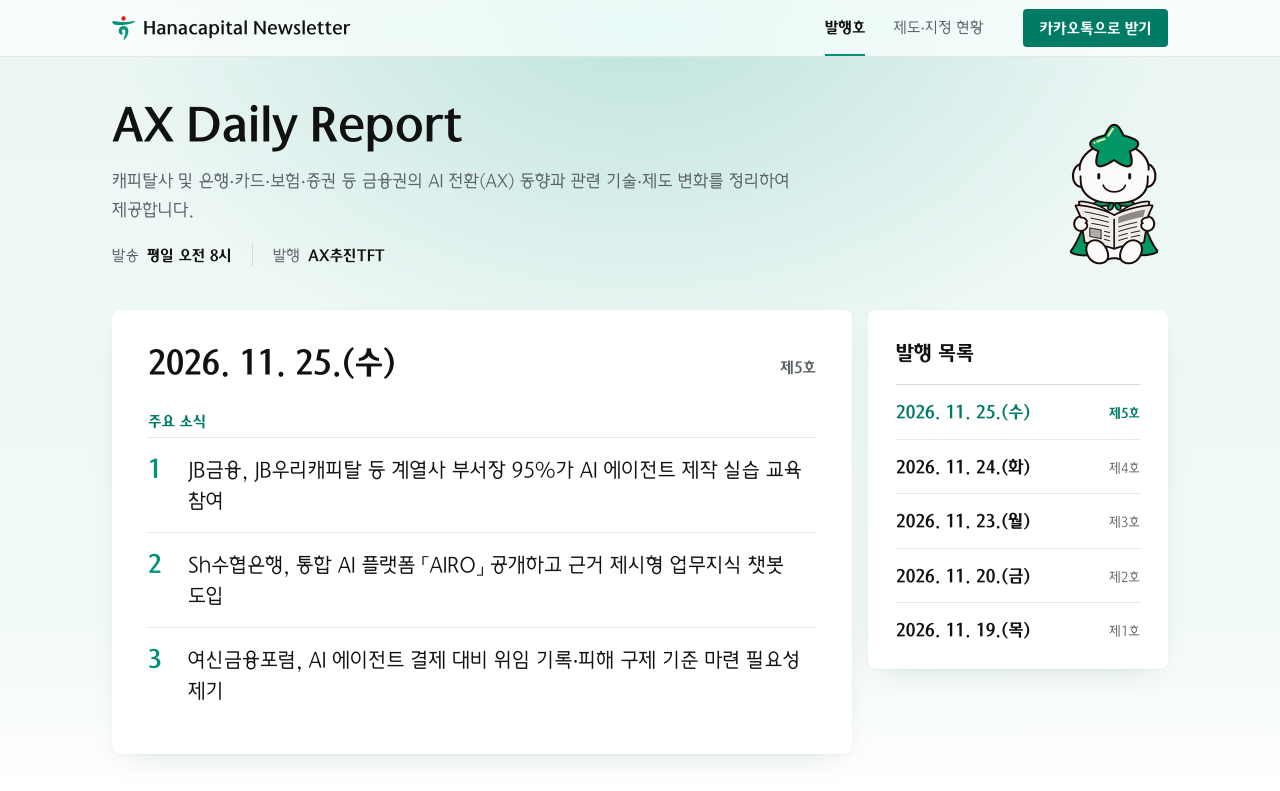
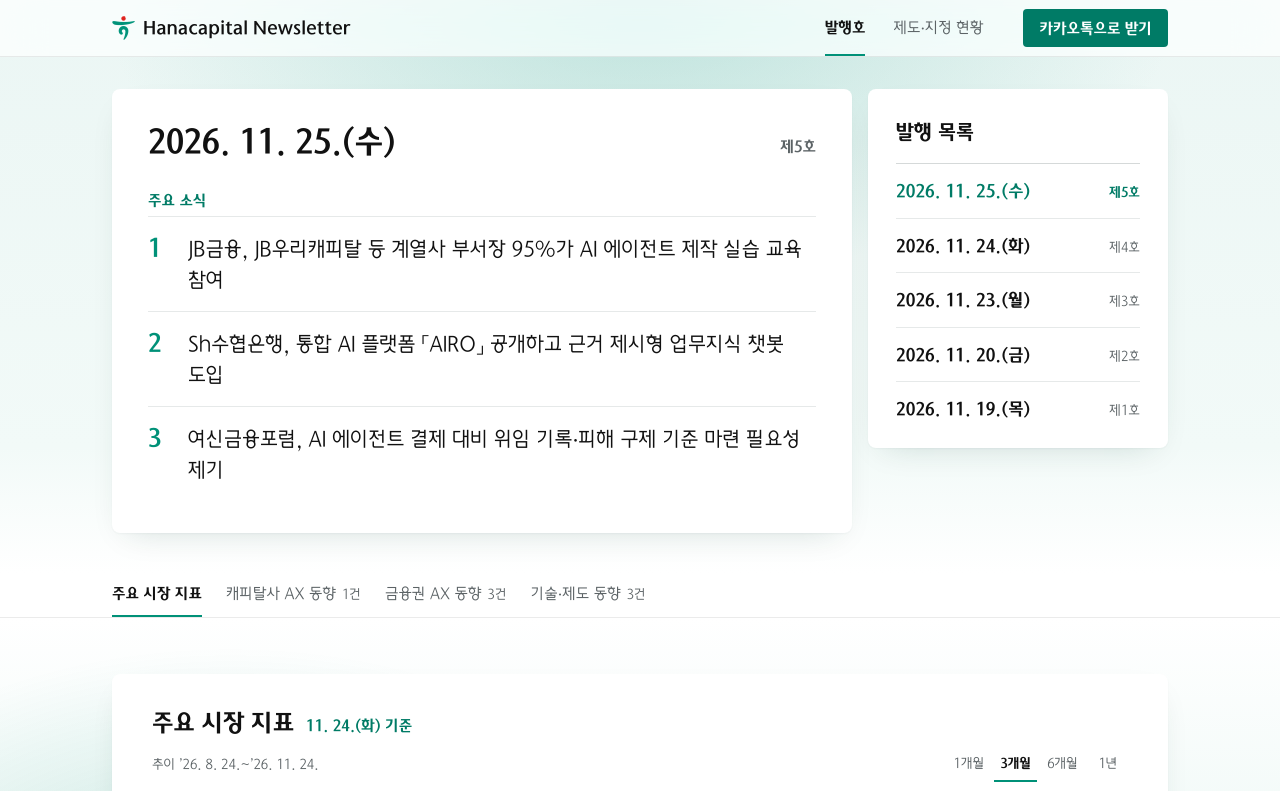
Before and after one commit to ingstats/axdaily, a plain HTML site: page index.html in a window 1280 px wide. Shown: the top 791 px of the page. Drawn offline with Linux system fonts and the light colour scheme.

Commit message:
첫 화면 제목 영역(제목·설명·발송/발행·마스코트) 삭제
- 화면에 보이지 않는 페이지 제목(h1)만 남김
- 발행호 패널이 상단 바 바로 아래에서 시작하도록 위 여백 조정

Co-Authored-By: Claude Opus 5.5 <noreply@anthropic.com>
Claude-Session: https://claude.ai/code/session_01RBAnW1uLVe5dnjXhFhkEBM

```diff
--- a/index.html
+++ b/index.html
@@ -452,7 +452,7 @@
     .jump{top:var(--hh)}
     section.sec,.arch-m,.news-box{scroll-margin-top:calc(var(--hh) + 56px)}
   }
-  .band{background:transparent;padding:16px 0 40px}
+  .band{background:transparent;padding:32px 0 40px}
   .panel,.arch{border-radius:var(--r-md);box-shadow:var(--sh-lift)}
   .wl-n .s{font-size:12px}
 
@@ -554,7 +554,7 @@
   }
   @media (max-width:860px){
     .sh{font-size:22px}
-    .band{padding:0 0 24px}
+    .band{padding:12px 0 24px}
     .band .wrap{padding:0 8px}
     .arch-m{margin:48px 0 0}
     .ft-top{grid-template-columns:1fr}
@@ -658,19 +658,7 @@
 </header>
 <div class="hero-zone">
 
-<section class="about" aria-labelledby="nl-name">
-  <div class="wrap">
-    <div>
-      <h1 id="nl-name"></h1>
-      <p id="nl-desc"></p>
-      <dl class="facts">
-        <div><dt>발송</dt><dd id="nl-freq"></dd></div>
-        <div><dt>발행</dt><dd id="nl-team"></dd></div>
-      </dl>
-    </div>
-    <img class="mascot" src="img/character.png" width="92" height="144" alt="">
-  </div>
-</section>
+<h1 id="nl-name" class="sr">AX Daily Report</h1>
 
 <div class="band" id="band">
   <div class="wrap">
@@ -815,9 +803,6 @@
   function renderMeta(){
     document.title = meta.name;
     $('nl-name').textContent = meta.name;
-    $('nl-desc').textContent = meta.description;
-    $('nl-freq').textContent = meta.frequency_label;
-    $('nl-team').textContent = meta.team;
     if (meta.hub_url) {
       $('site').href = meta.hub_url;
       $('join').href = meta.hub_url + '#' + meta.id;
```
